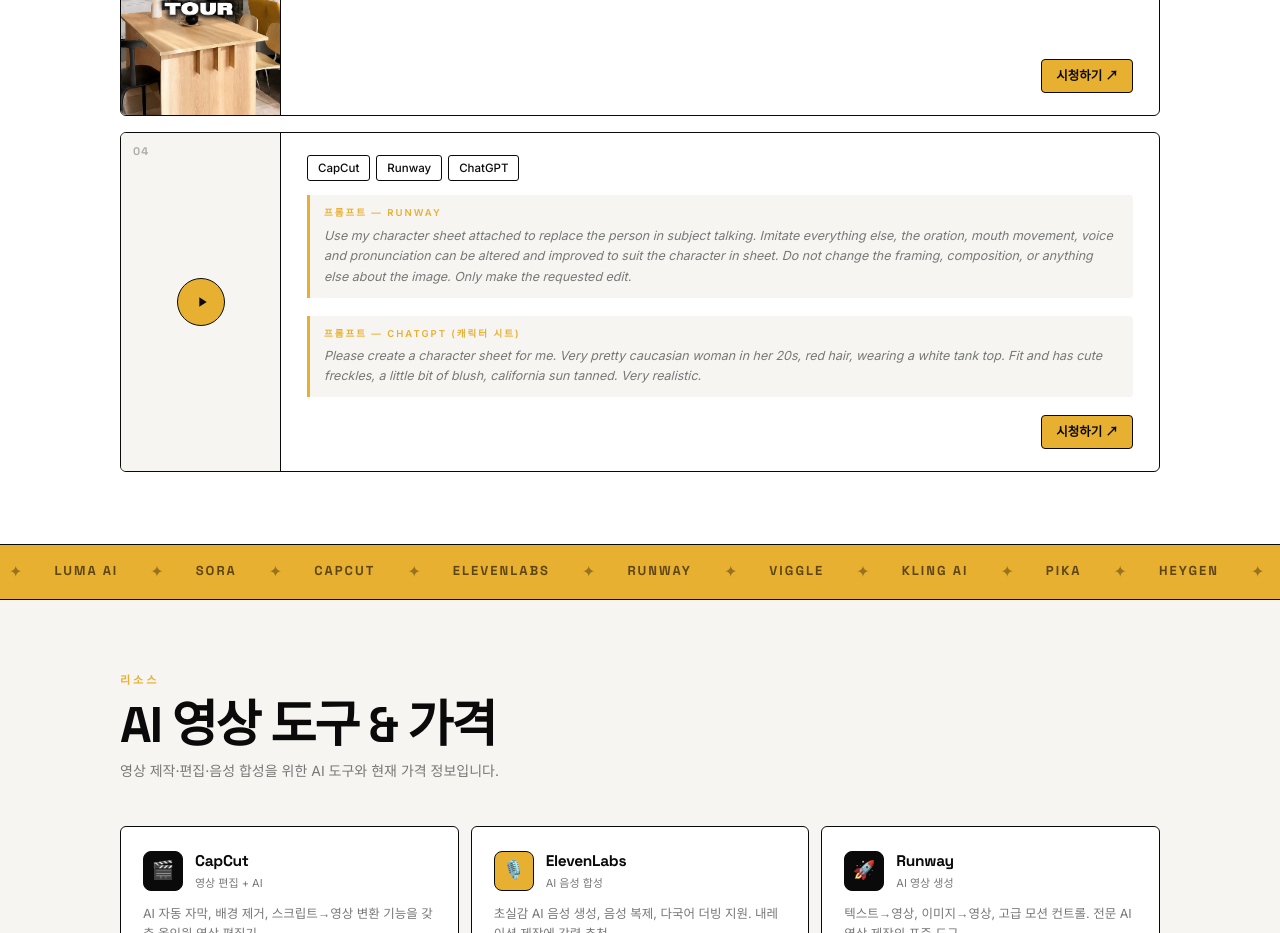
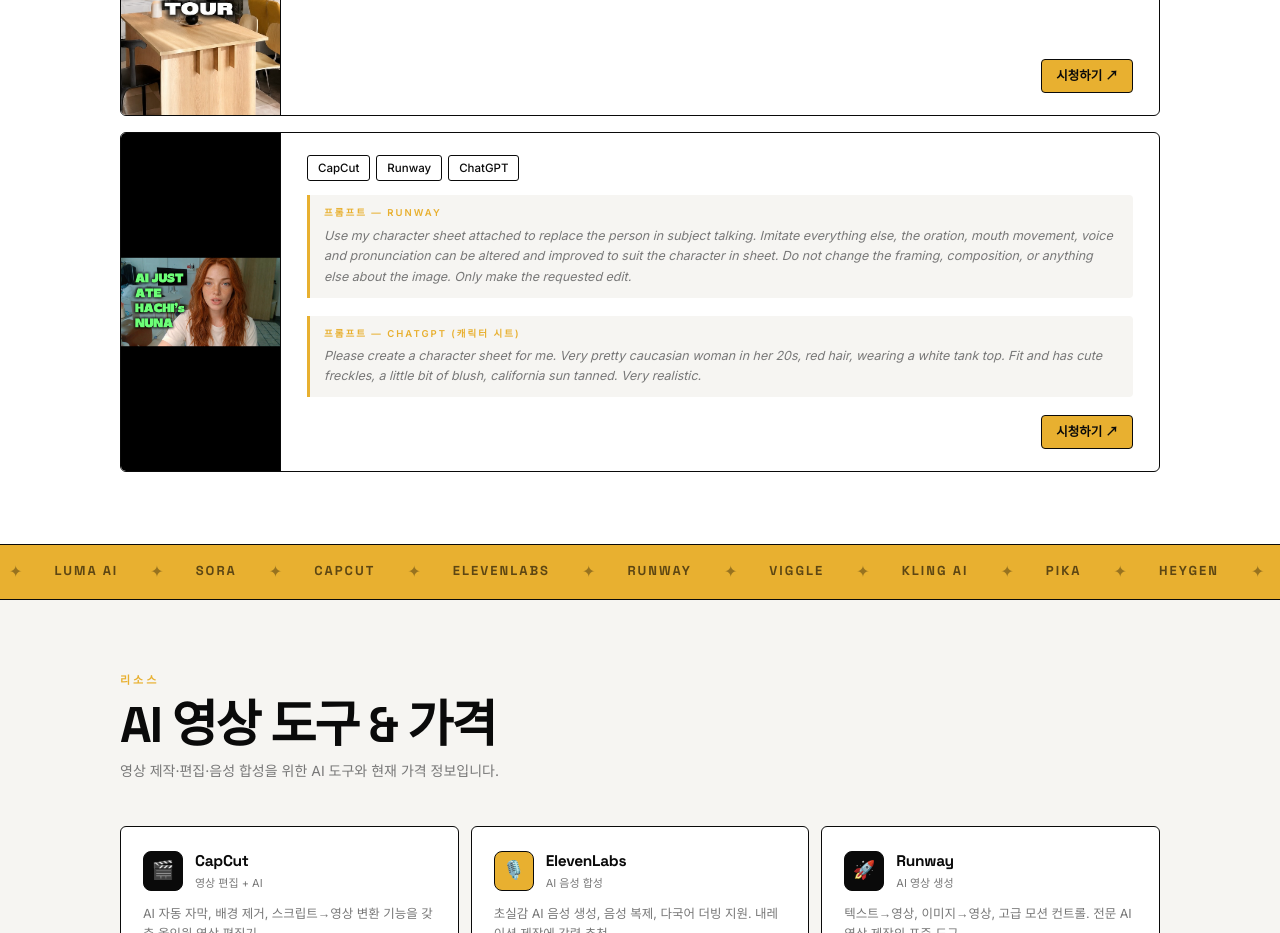
Before and after one commit to jungsujin94/hachizipshare, a plain HTML site: page index.html in a window 1280 px wide. Shown: the part 1386-2319 px from the top of the page. Drawn offline with Linux system fonts and the light colour scheme; a web font is replaced by a local one.

Commit message:
uncomment thumb4

```diff
--- a/index.html
+++ b/index.html
@@ -789,10 +789,7 @@
                 <div class="video-card">
                     <div class="v-thumb">
                         <span class="v-num">04</span>
-                        <!-- <img src="thumb4.png" alt="영상 4"> -->
-                        <div class="play-circle">
-                            <svg viewBox="0 0 24 24"><path d="M8 5v14l11-7z"/></svg>
-                        </div>
+                        <img src="thumb4.png" alt="영상 4">
                     </div>
                     <div class="v-body">
 
```
